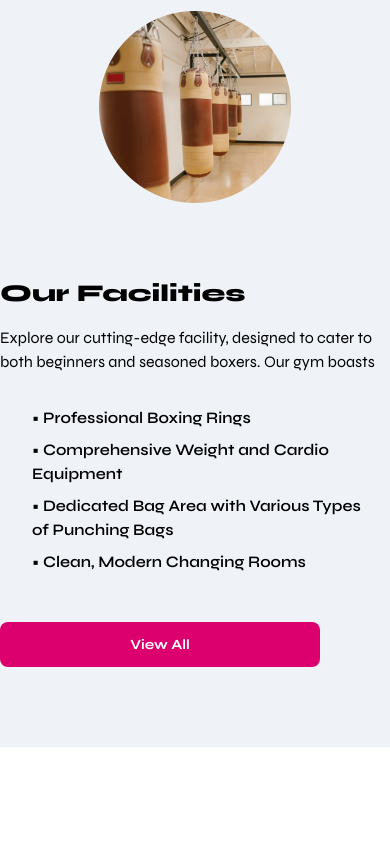
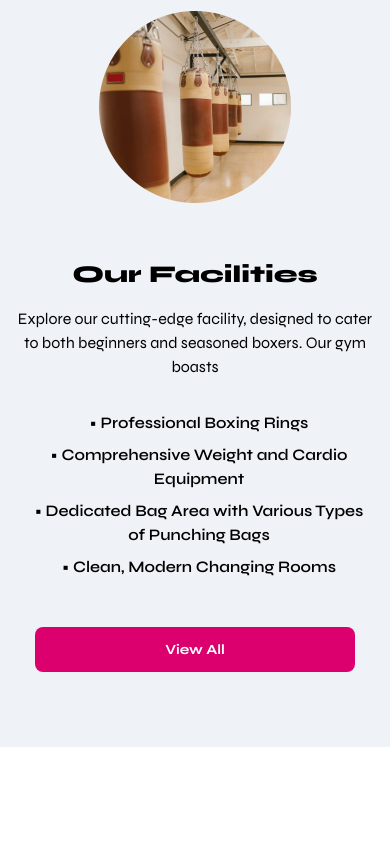
Before and after one commit to codeyarduk/warriors-boxing-club, a website built with Vite: page index.html in a window 390 px wide. Shown: the part 2851-3695 px from the top of the page. Built offline with nearby package versions, Linux system fonts and the light colour scheme.

Commit message:
Fixed issue with text on mobile

```diff
--- a/index.html
+++ b/index.html
@@ -137,9 +137,7 @@
       </div>
     </div>
     <!-- WHAT BOXERS HAVE TO SAY SECTION -->
-    <div
-      class="text-center flex flex-col justify-center pt-20 pb-10 "
-    >
+    <div class="text-center flex flex-col justify-center pt-20 pb-10">
       <p
         class="font-syne font-extrabold text-base max-w-80 max self-center lg:text-lg lg:max-w-[600px] xl:text-xl"
       >
@@ -283,15 +281,17 @@
         class="flex flex-col lg:pt-20 lg:text-left lg:max-w-96 xl:max-w-[528px] lg:mr-20 xl:pt-28"
       >
         <p
-          class="font-extrabold font-syne pt-14 pb-4 text-2xl lg:text-[28px] lg:pb-2"
+          class="font-extrabold font-syne pt-14 pb-4 text-2xl text-center lg:text-left lg:text-[28px] lg:pb-2"
         >
           Our Facilities
         </p>
-        <p class="flex font-syne self-center w-full lg:self-auto">
+        <p
+          class="flex font-syne w-full justify-center self-center text-center max-w-[500px] px-4 lg:text-left lg:self-auto lg:justify-start"
+        >
           Explore our cutting-edge facility, designed to cater to both beginners
           and seasoned boxers. Our gym boasts
         </p>
-        <div class="">
+        <div class="text-center lg:text-left">
           <ul class="font-syne font-semibold px-6 lg:px-0">
             <li class="pt-8 pl-2 lg:pt-6">
               &#x2022; Professional Boxing Rings
@@ -662,6 +662,5 @@
       </p>
     </div>
     <script src="main.js" type="text/javascript"></script>
-
   </body>
 </html>
```
